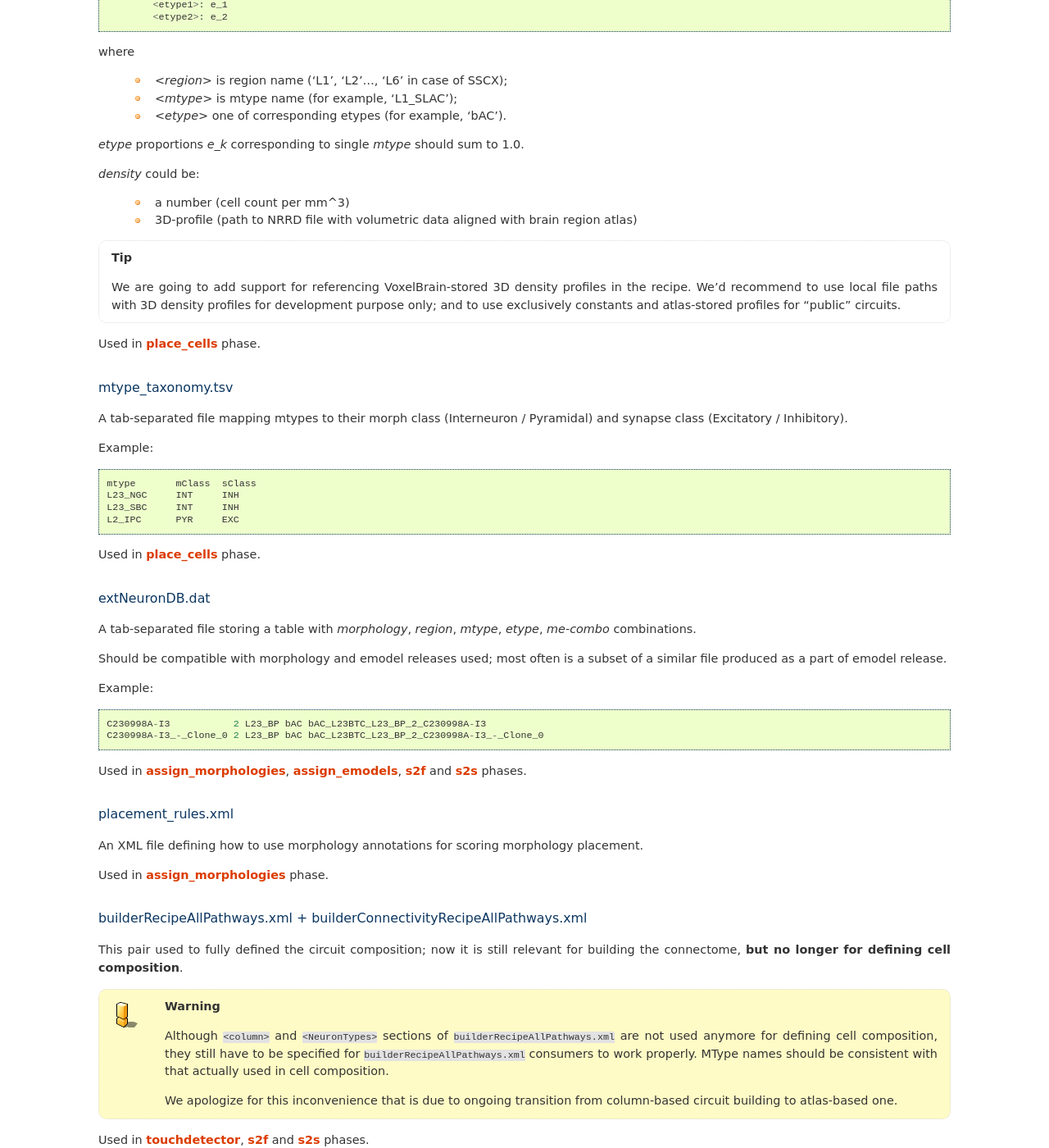
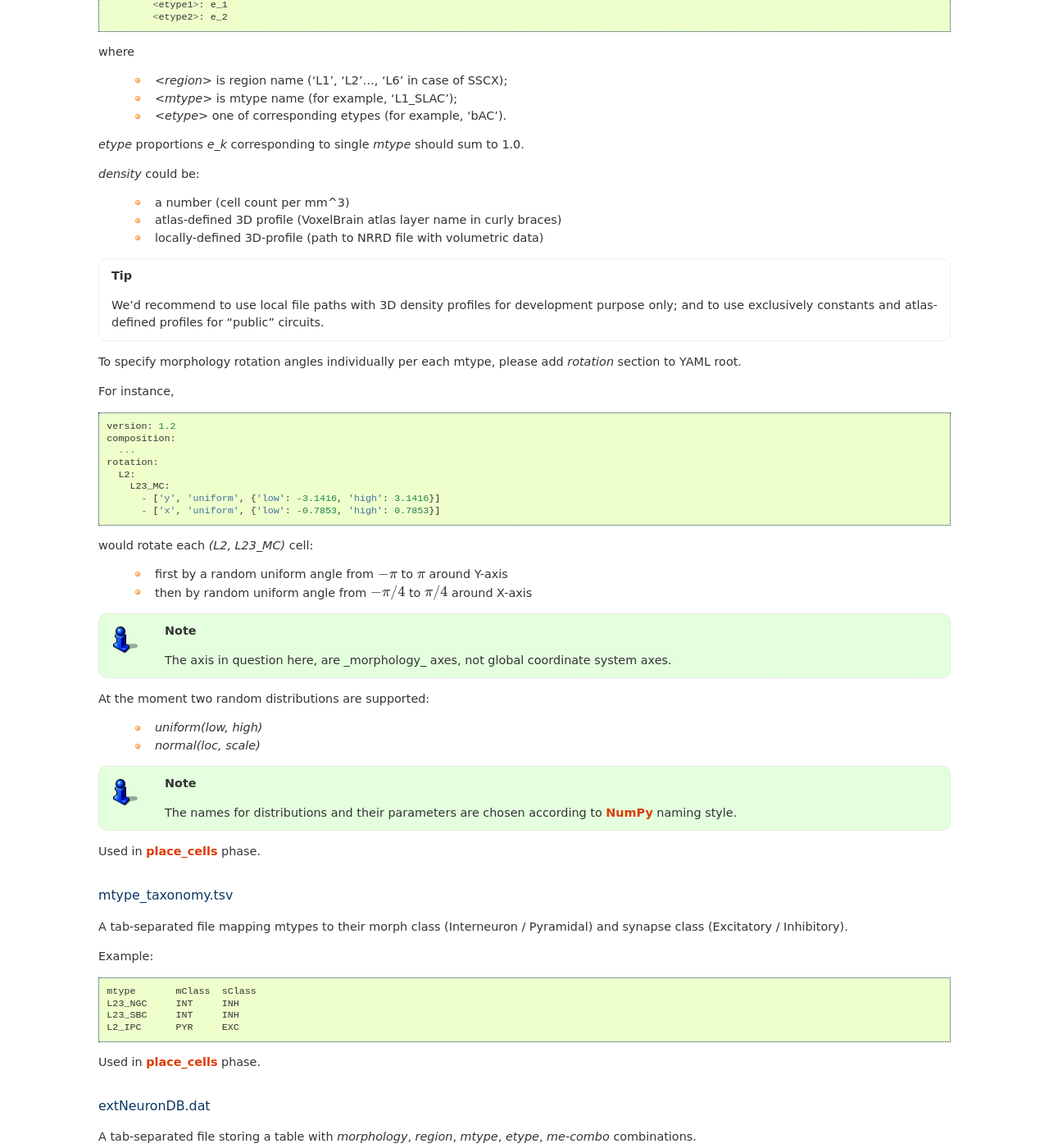
Before and after one commit to BlueBrain/circuit-build, a Sphinx documentation site: the page built from doc/source/bioname.rst, in a window 1280 px wide and 1400 px high, scrolled down 2033 px. Shown: the whole window at 82% size. Built offline with Sphinx 7.4.7, drawn with Linux system fonts in a browser that asks for light colours.

Commit message:
Added 'rotation' recipe section description
Change-Id: Iaa10864d4c0205eec8b549bccfbc74dc273e28cd

```diff
--- a/doc/source/bioname.rst
+++ b/doc/source/bioname.rst
@@ -42,6 +42,7 @@ Main config defining:
 
 Example:
 ::
+
     common:
         atlas: http://voxels.nexus.apps.bbp.epfl.ch/api/analytics/atlas/releases/77831ACA-6198-4AA0-82EF-D0475A4E0647
         region_ids: [120]
@@ -94,6 +95,7 @@ Defines which mtypes are used, their density and associated etypes.
 
 Example:
 ::
+
     version: v1.0
     composition:
       <region>:
@@ -114,11 +116,44 @@ where
 `density` could be:
 
  * a number (cell count per mm^3)
- * 3D-profile (path to NRRD file with volumetric data aligned with brain region atlas)
+ * atlas-defined 3D profile (VoxelBrain atlas layer name in curly braces)
+ * locally-defined 3D-profile (path to NRRD file with volumetric data)
 
 .. tip::
-    We are going to add support for referencing VoxelBrain-stored 3D density profiles in the recipe.
-    We'd recommend to use local file paths with 3D density profiles for development purpose only; and to use exclusively constants and atlas-stored profiles for "public" circuits.
+    We'd recommend to use local file paths with 3D density profiles for development purpose only; and to use exclusively constants and atlas-defined profiles for "public" circuits.
+
+To specify morphology rotation angles individually per each mtype, please add `rotation` section to YAML root.
+
+For instance,
+
+::
+
+  version: 1.2
+  composition:
+    ...
+  rotation:
+    L2:
+      L23_MC:
+        - ['y', 'uniform', {'low': -3.1416, 'high': 3.1416}]
+        - ['x', 'uniform', {'low': -0.7853, 'high': 0.7853}]
+
+would rotate each `(L2, L23_MC)` cell:
+
+  - first by a random uniform angle from :math:`-\pi` to :math:`\pi` around Y-axis
+  - then by random uniform angle from :math:`-\pi/4` to :math:`\pi/4` around X-axis
+
+.. note::
+
+  The axis in question here, are _morphology_ axes, not global coordinate system axes.
+
+At the moment two random distributions are supported:
+
+  - `uniform(low, high)`
+  - `normal(loc, scale)`
+
+.. note::
+
+  The names for distributions and their parameters are chosen according to `NumPy <https://docs.scipy.org/doc/numpy/reference/routines.random.html>`_ naming style.
 
 Used in :ref:`ref-phase-place-cells` phase.
 
@@ -130,6 +165,7 @@ A tab-separated file mapping mtypes to their morph class (Interneuron / Pyramida
 
 Example:
 ::
+
     mtype       mClass  sClass
     L23_NGC     INT     INH
     L23_SBC     INT     INH
@@ -147,6 +183,7 @@ Should be compatible with morphology and emodel releases used; most often is a s
 
 Example:
 ::
+
   C230998A-I3           2 L23_BP bAC bAC_L23BTC_L23_BP_2_C230998A-I3
   C230998A-I3_-_Clone_0 2 L23_BP bAC bAC_L23BTC_L23_BP_2_C230998A-I3_-_Clone_0
 
```
